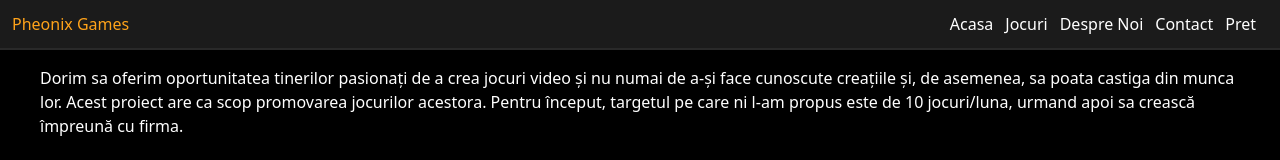
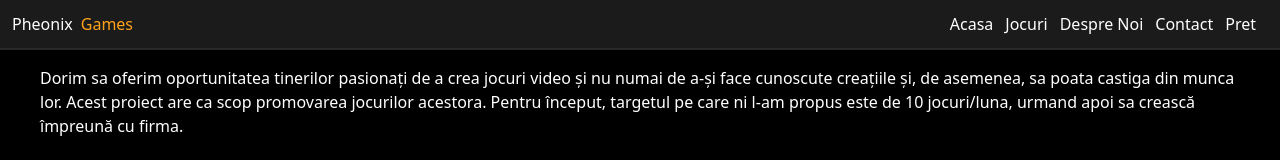
Before and after one commit to 10B-Mesota/antreSite, a Next.js app: page / in a window 1280 px wide. Shown: the top 160 px of the page. Built offline with nearby package versions, Linux system fonts and the light colour scheme.

Commit message:
better nav

```diff
--- a/src/components/Navbar.tsx
+++ b/src/components/Navbar.tsx
@@ -5,10 +5,10 @@ interface NavbarProps {}
 
 export const Navbar: React.FC<NavbarProps> = ({}) => {
   return (
-    <div className="flex bg-negru p-3 text-white border-b-2 border-accent">
-      <div className="text-portocaliu">Pheonix Games</div>
-
-      <div className="ml-auto flex font-medium">
+    <div className="flex bg-negru p-3 text-white border-b-2 border-accent font-medium">
+      Pheonix
+      <div className="text-portocaliu ml-2">Games</div>
+      <div className="ml-auto flex">
         <Link href={"/"}>
           <div className="mr-3 hover:underline">Acasa</div>
         </Link>
```
